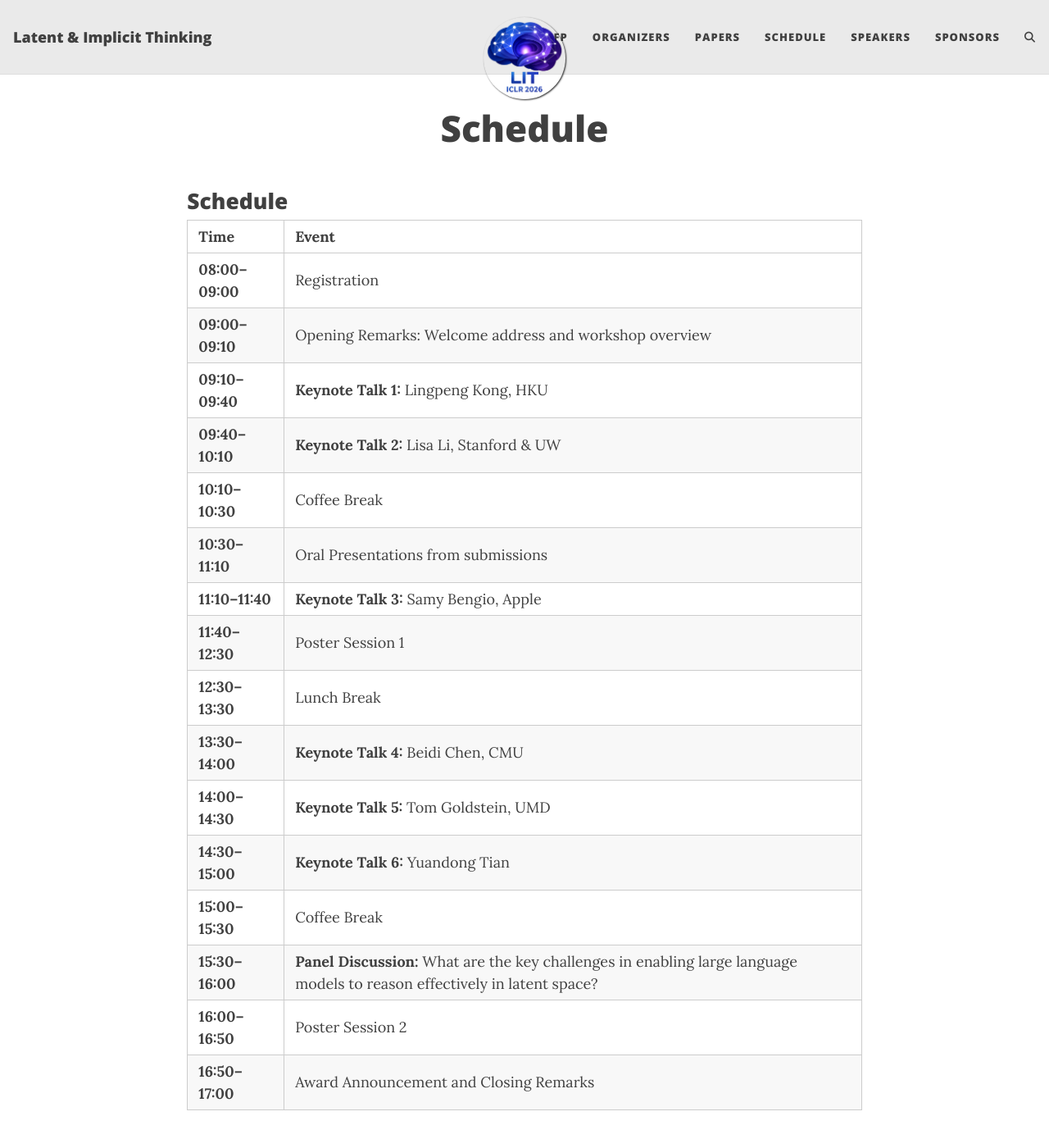
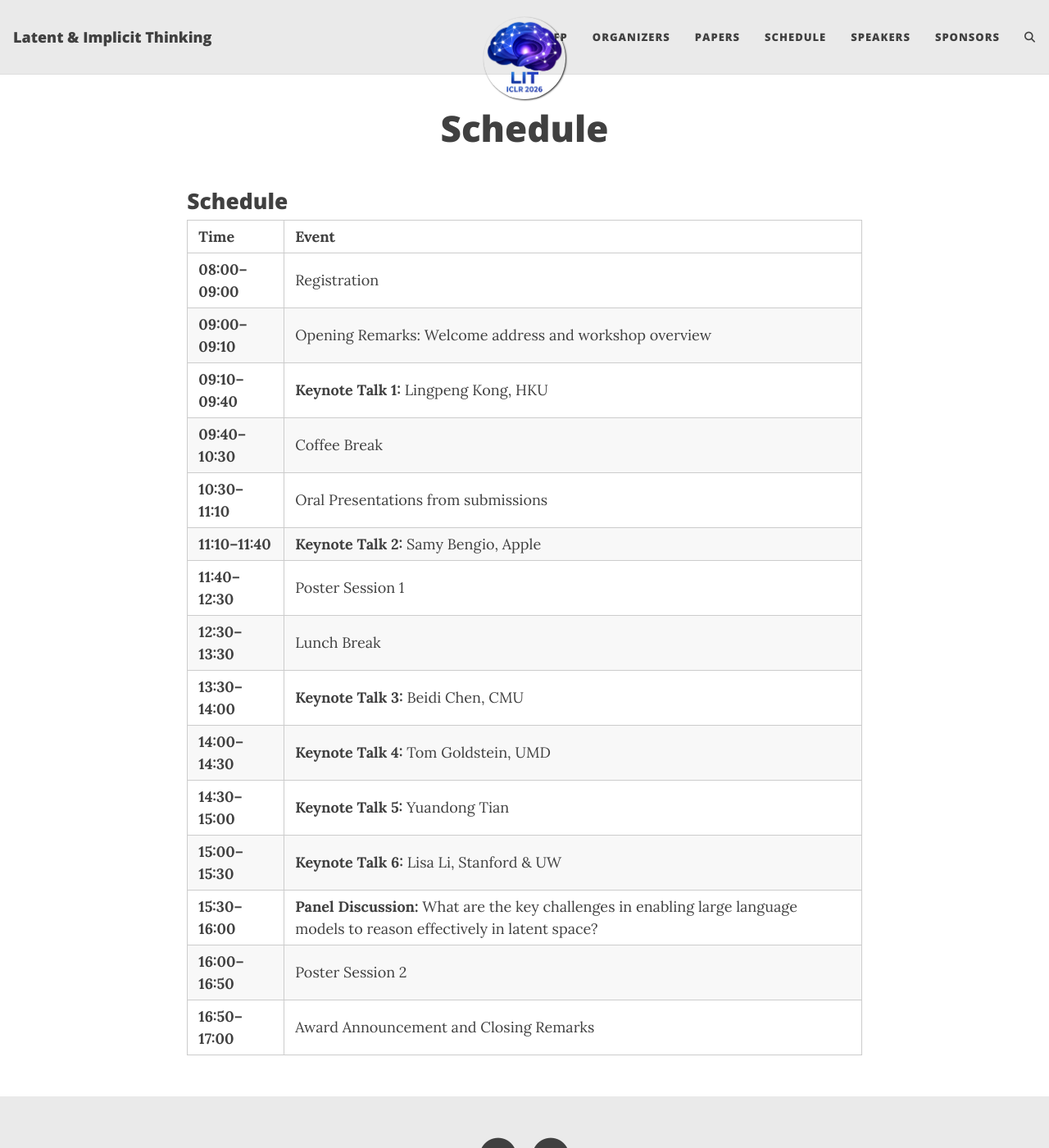
Before and after one commit to latent-implicit-thinking/latent-implicit-thinking.github.io, a Jekyll site: the page built from schedule.md, in a window 1280 px wide and 1400 px high. Shown: the whole window at 82% size. Built offline with Jekyll 4.4.1, drawn with Linux system fonts in a browser that asks for light colours; comment, search, counter and statistics services are not loaded.

Commit message:
Move Lisa Li to second coffee break slot and renumber keynotes
Extends the morning coffee break (09:40-10:30) by absorbing the original
Lisa Li slot, and reassigns Lisa Li to the 15:00-15:30 slot. Keynote
talks are renumbered to follow chronological order.

```diff
--- a/schedule.md
+++ b/schedule.md
@@ -11,16 +11,15 @@
 | **08:00–09:00** | Registration              |
 | **09:00–09:10** | Opening Remarks: Welcome address and workshop overview |
 | **09:10–09:40** | **Keynote Talk 1:** Lingpeng Kong, HKU |
-| **09:40–10:10** | **Keynote Talk 2:** Lisa Li, Stanford & UW |
-| **10:10–10:30** | Coffee Break |
+| **09:40–10:30** | Coffee Break |
 | **10:30–11:10** | Oral Presentations from submissions |
-| **11:10–11:40** | **Keynote Talk 3:** Samy Bengio, Apple |
+| **11:10–11:40** | **Keynote Talk 2:** Samy Bengio, Apple |
 | **11:40–12:30** | Poster Session 1          |
 | **12:30–13:30** | Lunch Break               |
-| **13:30–14:00** | **Keynote Talk 4:** Beidi Chen, CMU |
-| **14:00–14:30** | **Keynote Talk 5:** Tom Goldstein, UMD |
-| **14:30–15:00** | **Keynote Talk 6:** Yuandong Tian |
-| **15:00–15:30** | Coffee Break |
+| **13:30–14:00** | **Keynote Talk 3:** Beidi Chen, CMU |
+| **14:00–14:30** | **Keynote Talk 4:** Tom Goldstein, UMD |
+| **14:30–15:00** | **Keynote Talk 5:** Yuandong Tian |
+| **15:00–15:30** | **Keynote Talk 6:** Lisa Li, Stanford & UW |
 | **15:30–16:00** | **Panel Discussion:** What are the key challenges in enabling large language models to reason effectively in latent space?  |
 | **16:00–16:50** | Poster Session 2          |
 | **16:50–17:00** | Award Announcement and Closing Remarks |
```
